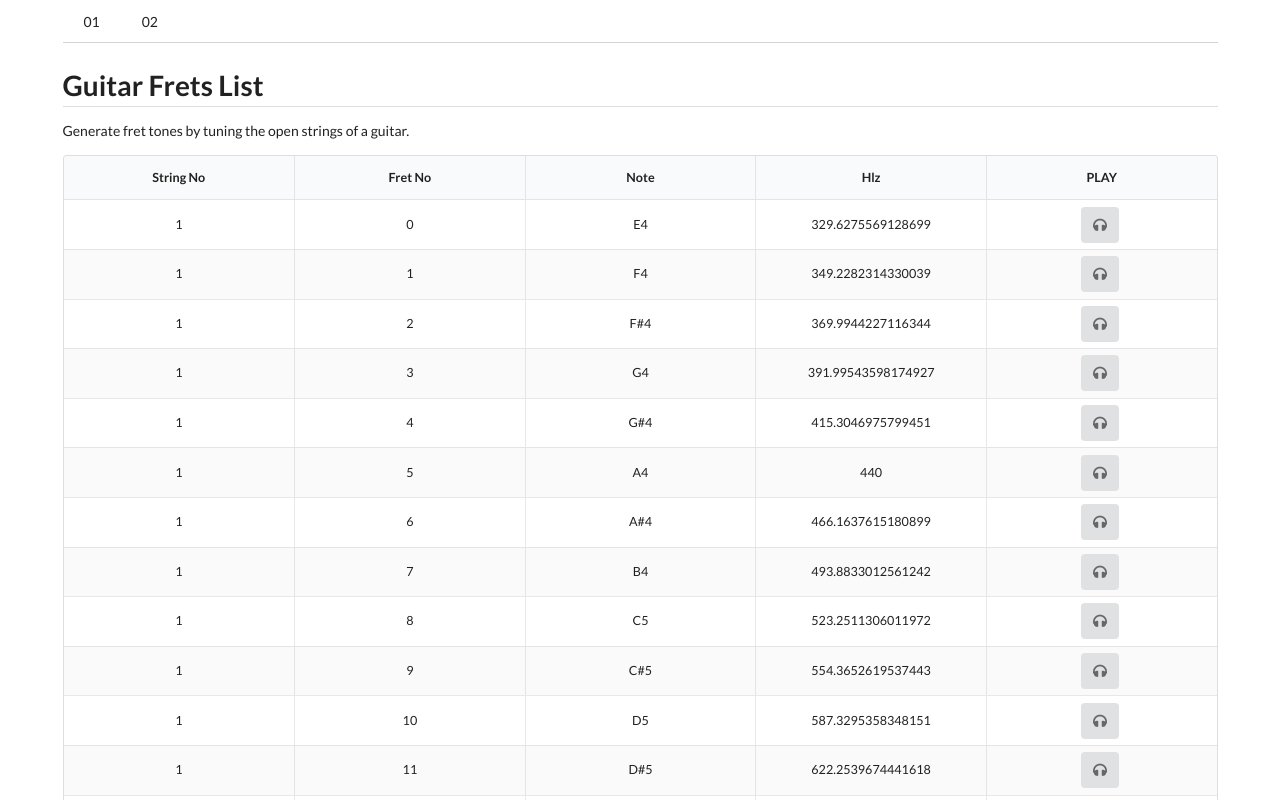
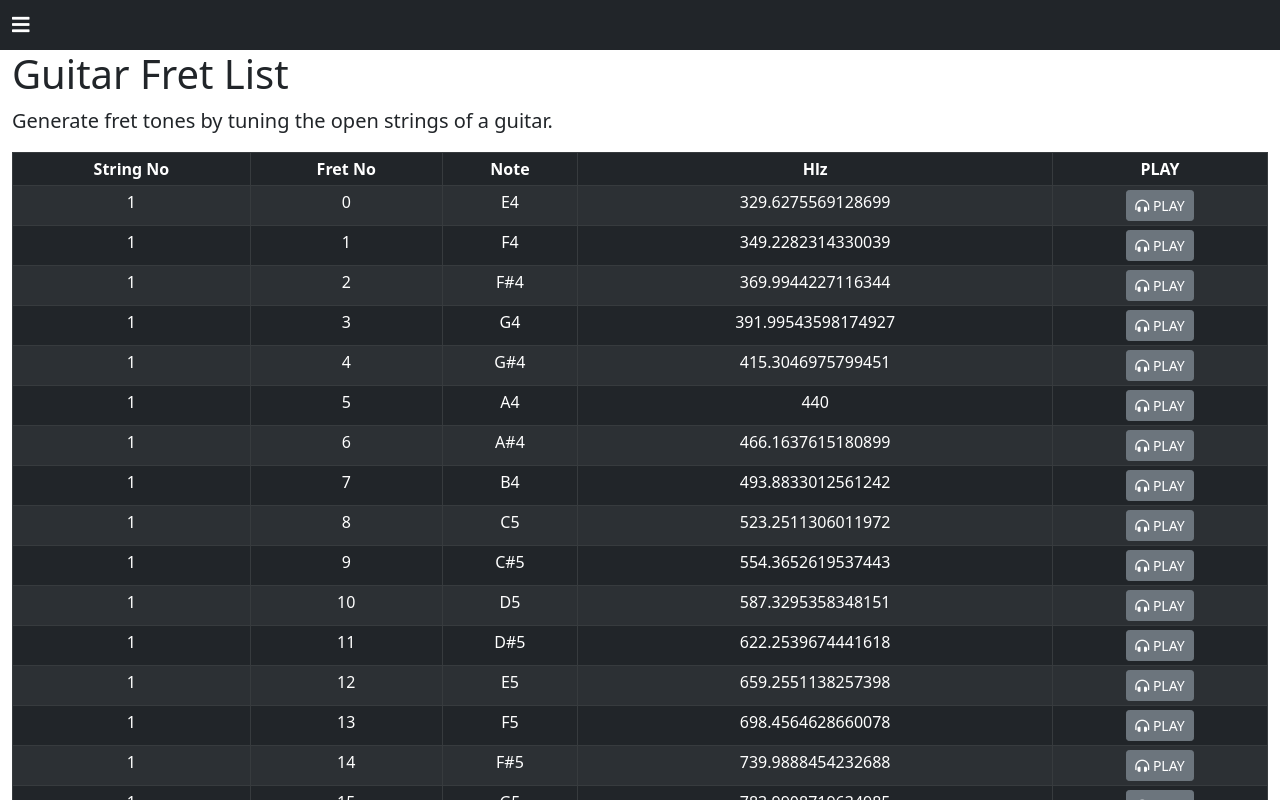
Before and after one commit to func09/music_practice, a Vue app: page / in a window 1280 px wide. Shown: the top 800 px of the page. Built offline with nearby package versions, Linux system fonts and the light colour scheme.

Commit message:
twitter bootstrap

```diff
--- /dev/null
+++ b/jest.config.js
@@ -0,0 +1,4 @@
+module.exports = {
+  preset: 'ts-jest',
+  testEnvironment: 'node',
+};
--- a/public/index.html
+++ b/public/index.html
@@ -1,15 +1,35 @@
 <!DOCTYPE html>
 <html lang="en">
   <head>
-    <meta charset="utf-8">
-    <meta http-equiv="X-UA-Compatible" content="IE=edge">
-    <meta name="viewport" content="width=device-width,initial-scale=1.0">
-    <link rel="icon" href="<%= BASE_URL %>favicon.ico">
-    <title><%= htmlWebpackPlugin.options.title %></title>
+    <meta charset="utf-8" />
+    <meta http-equiv="X-UA-Compatible" content="IE=edge" />
+    <meta name="viewport" content="width=device-width,initial-scale=1.0" />
+    <link rel="icon" href="<%= BASE_URL %>favicon.ico" />
+    <link
+      href="https://cdn.jsdelivr.net/npm/bootstrap@5.0.0-beta1/dist/css/bootstrap.min.css"
+      rel="stylesheet"
+      integrity="sha384-giJF6kkoqNQ00vy+HMDP7azOuL0xtbfIcaT9wjKHr8RbDVddVHyTfAAsrekwKmP1"
+      crossorigin="anonymous"
+    />
+    <link
+      rel="stylesheet"
+      href="https://cdnjs.cloudflare.com/ajax/libs/font-awesome/5.15.1/css/all.min.css"
+      integrity="sha512-+4zCK9k+qNFUR5X+cKL9EIR+ZOhtIloNl9GIKS57V1MyNsYpYcUrUeQc9vNfzsWfV28IaLL3i96P9sdNyeRssA=="
+      crossorigin="anonymous"
+    />
+    <script
+      src="https://cdn.jsdelivr.net/npm/bootstrap@5.0.0-beta1/dist/js/bootstrap.bundle.min.js"
+      integrity="sha384-ygbV9kiqUc6oa4msXn9868pTtWMgiQaeYH7/t7LECLbyPA2x65Kgf80OJFdroafW"
+      crossorigin="anonymous"
+    ></script>
   </head>
   <body>
     <noscript>
-      <strong>We're sorry but <%= htmlWebpackPlugin.options.title %> doesn't work properly without JavaScript enabled. Please enable it to continue.</strong>
+      <strong
+        >We're sorry but <%= htmlWebpackPlugin.options.title %> doesn't work
+        properly without JavaScript enabled. Please enable it to
+        continue.</strong
+      >
     </noscript>
     <div id="app"></div>
     <!-- built files will be auto injected -->
--- a/src/App.vue
+++ b/src/App.vue
@@ -1,28 +1,71 @@
 <template>
   <div id="app">
-    <link
-      rel="stylesheet"
-      href="https://cdnjs.cloudflare.com/ajax/libs/semantic-ui/2.4.1/semantic.min.css"
-      integrity="sha512-8bHTC73gkZ7rZ7vpqUQThUDhqcNFyYi2xgDgPDHc+GXVGHXq+xPjynxIopALmOPqzo9JZj0k6OqqewdGO3EsrQ=="
-      crossorigin="anonymous"
-    />
-    <div id="nav" class="ui container">
-      <div class="ui grid">
-        <div class="ui row">
-          <div class="ui fluid tabular menu">
-            <router-link to="/practice01" class="item">01</router-link>
-            <router-link to="/practice02" class="item">02</router-link>
+    <nav class="navbar navbar-dark bg-dark">
+      <div class="container-fluid">
+        <span
+          class="navbar-brand mb-0 h1"
+          data-bs-toggle="modal"
+          data-bs-target="#menuModal"
+        >
+          <i class="fas fa-bars"></i>
+        </span>
+      </div>
+    </nav>
+
+    <div id="menuModal" class="modal fade" tabindex="-1">
+      <div class="modal-dialog modal-fullscreen">
+        <div class="modal-content">
+          <div class="modal-header">
+            <h5 class="modal-title">Menu</h5>
+            <button
+              type="button"
+              class="btn-close"
+              data-bs-dismiss="modal"
+            ></button>
           </div>
-        </div>
-        <div class="ui row">
-          <router-view />
-        </div>
-        <div class="ui row">
-          <a href="https://github.com/func09/music_practice">
-            <i class="ui icon github"></i>func09/music_practice
-          </a>
+          <div class="modal-body">
+            <ul>
+              <li>
+                <router-link
+                  to="/practice01"
+                  class="item"
+                  @click.native="closeModal()"
+                  >Guitar Fret List</router-link
+                >
+              </li>
+              <li>
+                <router-link
+                  to="/practice02"
+                  class="item"
+                  @click.native="closeModal()"
+                  >Guitar Fret Board</router-link
+                >
+              </li>
+            </ul>
+          </div>
         </div>
       </div>
     </div>
+
+    <div class="container-fluid">
+      <router-view />
+    </div>
+
+    <div class="container-fluid">
+      <a href="https://github.com/func09/music_practice">
+        <i class="fab fa-github-square"></i>func09/music_practice
+      </a>
+    </div>
   </div>
 </template>
+
+<script>
+export default {
+  name: "App",
+  methods: {
+    closeModal: function() {
+      // document.querySelector("menuModal").hide();
+    },
+  },
+};
+</script>
--- a/src/views/Practice01.vue
+++ b/src/views/Practice01.vue
@@ -1,12 +1,12 @@
 <template>
   <div class="Plactice01">
-    <h1 class="ui header dividing">Guitar Frets List</h1>
-    <p>
+    <h1>Guitar Fret List</h1>
+    <p class="lead">
       Generate fret tones by tuning the open strings of a guitar.
     </p>
-    <table class="ui table celled striped small compact fixed unstackable">
+    <table class="table table-dark table-striped table-bordered table-sm">
       <thead>
-        <tr class="ui center aligned">
+        <tr class="text-center">
           <th>String No</th>
           <th>Fret No</th>
           <th>Note</th>
@@ -16,7 +16,7 @@
       </thead>
       <tbody>
         <tr
-          class="ui center aligned"
+          class="text-center"
           v-bind:key="fret.name"
           v-for="fret in guitar.frets"
         >
@@ -25,8 +25,11 @@
           <td>{{ fret.note }}</td>
           <td>{{ fret.frequency }}</td>
           <td>
-            <button class="ui button icon" v-on:click="playNote(fret.note)">
-              <i class="ui icon sound"></i>
+            <button
+              class="btn btn-secondary btn-sm"
+              v-on:click="playNote(fret.note)"
+            >
+              <i class="fas fa-headphones-alt"></i> PLAY
             </button>
           </td>
         </tr>
--- a/src/views/Practice02.vue
+++ b/src/views/Practice02.vue
@@ -1,9 +1,7 @@
 <template>
   <div class="Plactice01">
-    <h1 class="ui header dividing">Guitar Fret Board</h1>
-    <table
-      class="ui table celled striped small compact fixed unstackable definition"
-    >
+    <h1>Guitar Fret Board</h1>
+    <table class="table">
       <thead>
         <tr class="ui center aligned">
           <th></th>
```
Also changed, not shown: package.json (+10 -1 lines), tsconfig.json (+4 -15 lines), 2 other files (tests, documents, lock files or other folders).
